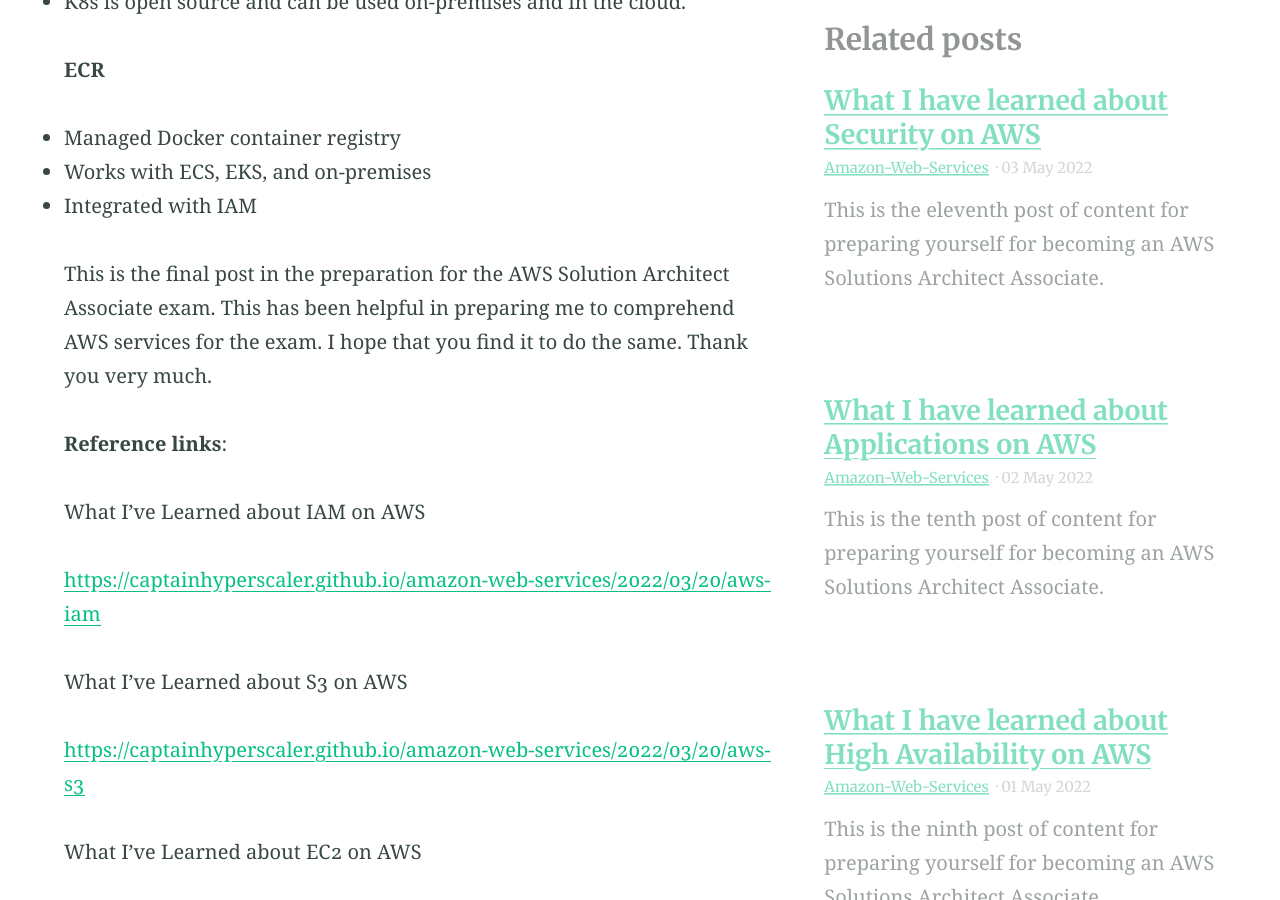
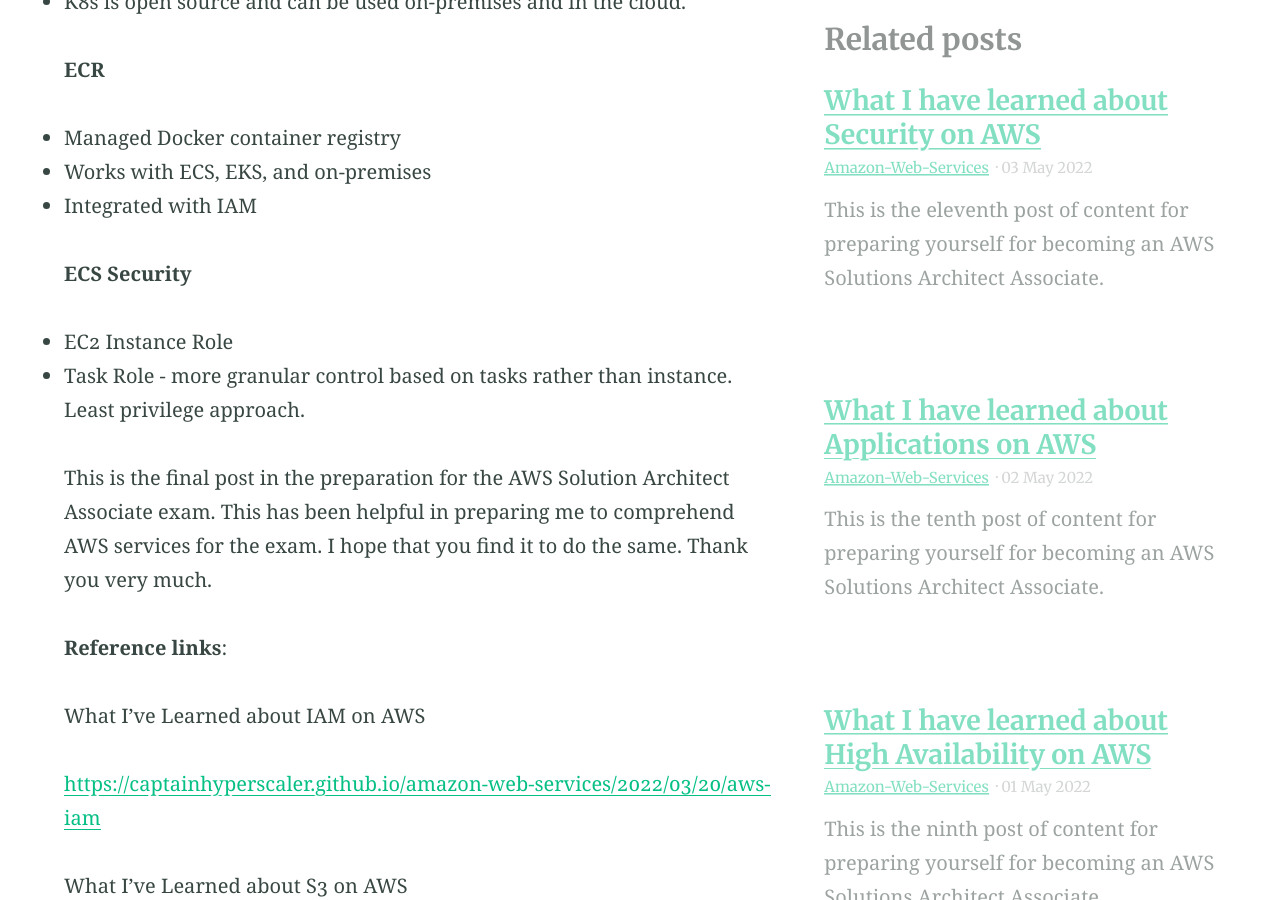
Before and after one commit to captainhyperscaler/captainhyperscaler.github.io, a Jekyll site: the page built from _posts/2022-05-04-aws-serverless.md, in a window 1280 px wide and 900 px high, scrolled down 3114 px. Built offline with Jekyll 4.4.1, drawn with Linux system fonts in a browser that asks for light colours.

Commit message:
Update 2022-05-04-aws-serverless.md

```diff
--- a/_posts/2022-05-04-aws-serverless.md
+++ b/_posts/2022-05-04-aws-serverless.md
@@ -75,6 +75,11 @@ As I have done previously let's look at the similarities and differences to the
 - Works with ECS, EKS, and on-premises
 - Integrated with IAM
 
+**ECS Security**
+
+- EC2 Instance Role
+- Task Role - more granular control based on tasks rather than instance. Least privilege approach.
+
 
 
 This is the final post in the preparation for the AWS Solution Architect Associate exam.  This has been helpful in preparing me to comprehend AWS services for the exam.  I hope that you find it to do the same.  Thank you very much.
```
